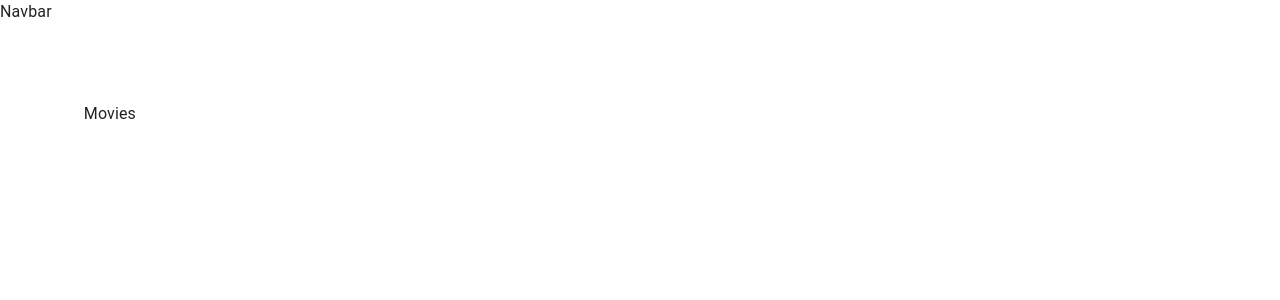
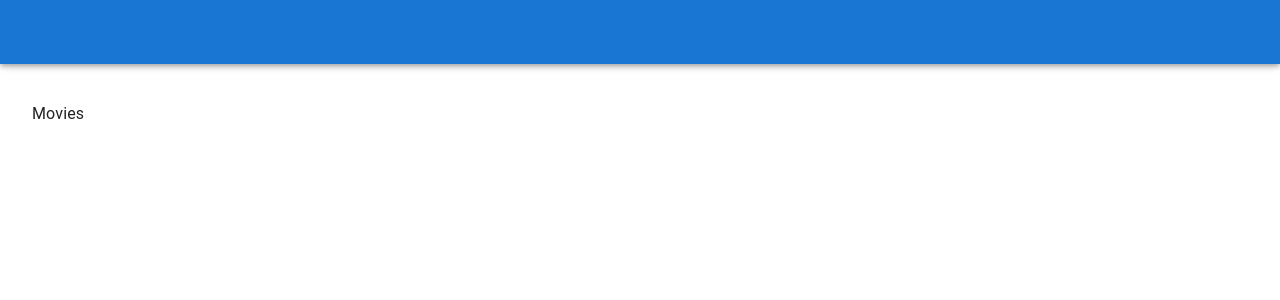
Before and after one commit to AleksaMarjanov/filmovix_netflix_clone, a React (Create React App) app: page / in a window 1280 px wide. Shown: the top 300 px of the page. Built offline with nearby package versions, Linux system fonts and the light colour scheme.

Commit message:
add styles

```diff
--- a/src/components/NavBar/NavBar.jsx
+++ b/src/components/NavBar/NavBar.jsx
@@ -1,12 +1,19 @@
 import React from 'react';
+import { AppBar, IconButton, Toolbar, Drawer, Button, Avatar } from '@mui/material';
+import { Menu, AccountCircle, Brightness4, Brightness7 } from '@mui/icons-material';
+import { Link } from 'react-router-dom';
+
+import useStyles from './styles';
 
 const Navbar = () => {
-  console.log('Navbar');
+  const classes = useStyles();
 
   return (
-    <div>
-      Navbar
-    </div>
+    <>
+      <AppBar position="fixed">
+        <Toolbar className={classes.toolbar} />
+      </AppBar>
+    </>
   );
 };
 
--- /dev/null
+++ b/src/components/NavBar/styles.js
@@ -0,0 +1,8 @@
+import { makeStyles } from '@mui/styles';
+
+export default makeStyles(() => ({
+  height: '80px',
+  display: 'flex',
+  justifyContent: 'space-between',
+  marginLeft: '240px',
+}));
```
